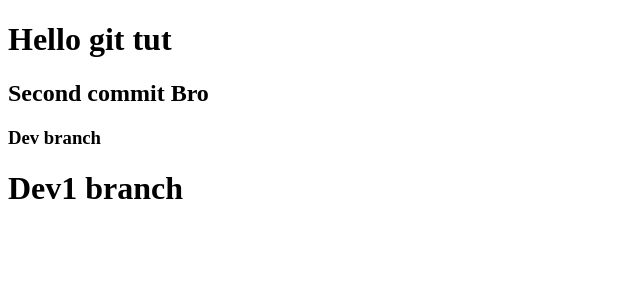
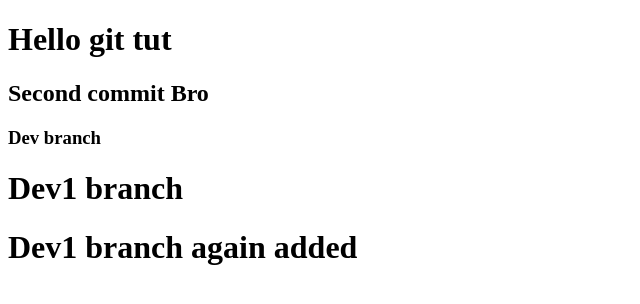
Before and after one commit to Abhishekgoel29/Git-tut, a plain HTML site: page index.html in a window 1280 px wide. Shown: the whole page, without its empty margins (0-640 px from the left). Drawn offline with Linux system fonts and the light colour scheme.

Commit message:
dev1 branch again added

```diff
--- a/index.html
+++ b/index.html
@@ -11,5 +11,6 @@
     <h2>Second commit Bro</h2>
     <h3>Dev branch</h3>
     <h1>Dev1 branch</h1>
+    <h1>Dev1 branch again added</h1>
 </body>
 </html>
```
